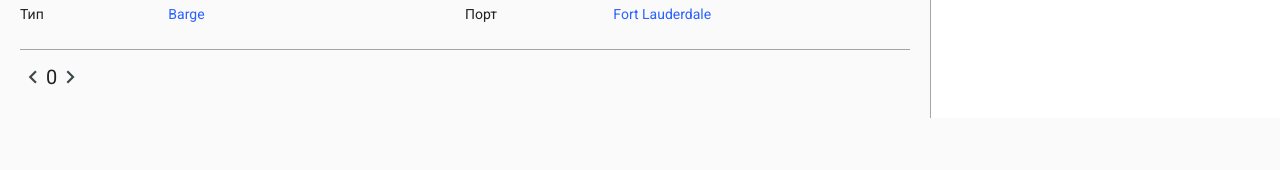
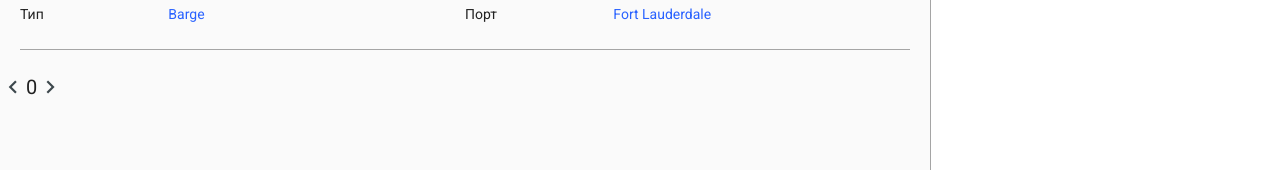
Before and after one commit to vadimnevinskiy/embedika, an Angular app: page / in a window 1280 px wide. Shown: the part 682-852 px from the top of the page. Before the commit the page ends 800 px from the top, so only its background shows below. Built offline with nearby package versions, Linux system fonts and the light colour scheme.

Commit message:
Refactoring grid - moved paginator to bottom block

```diff
--- a/src/app/app.component.html
+++ b/src/app/app.component.html
@@ -13,6 +13,20 @@
 
 
 
+<!--    <div class="paginator-custom">-->
+<!--      <div class="paginator-custom__left"><span class="material-icons" (click)="previousPage($event)">keyboard_arrow_left</span></div>-->
+<!--      <div class="paginator-custom__counter">-->
+<!--        <span class="paginator-custom__text" *ngIf="pageEvent; else Zero">{{pageEvent.pageIndex}}</span>-->
+<!--        <ng-template #Zero>-->
+<!--          <span class="paginator-custom__text">0</span>-->
+<!--        </ng-template>-->
+<!--      </div>-->
+<!--      <div class="paginator-custom__right"><span class="material-icons" (click)="nextPage($event)">keyboard_arrow_right</span></div>-->
+<!--    </div>-->
+
+
+  </div>
+<div class="paginator-block">
   <div class="paginator-custom">
     <div class="paginator-custom__left"><span class="material-icons" (click)="previousPage($event)">keyboard_arrow_left</span></div>
     <div class="paginator-custom__counter">
@@ -23,21 +37,7 @@
     </div>
     <div class="paginator-custom__right"><span class="material-icons" (click)="nextPage($event)">keyboard_arrow_right</span></div>
   </div>
-
-
 </div>
-<!--<div class="paginator-block">-->
-<!--  <div class="paginator-custom">-->
-<!--    <div class="paginator-custom__left"><span class="material-icons" (click)="previousPage($event)">keyboard_arrow_left</span></div>-->
-<!--    <div class="paginator-custom__counter">-->
-<!--      <span class="paginator-custom__text" *ngIf="pageEvent; else Zero">{{pageEvent.pageIndex}}</span>-->
-<!--      <ng-template #Zero>-->
-<!--        <span class="paginator-custom__text">0</span>-->
-<!--      </ng-template>-->
-<!--    </div>-->
-<!--    <div class="paginator-custom__right"><span class="material-icons" (click)="nextPage($event)">keyboard_arrow_right</span></div>-->
-<!--  </div>-->
-<!--</div>-->
 
   <div class="main-sidebar">
     <h2 class="main-sidebar__title">Фильтры</h2>
--- a/src/styles.scss
+++ b/src/styles.scss
@@ -67,7 +67,7 @@ h2{
   height: 100vh;
   display: grid;
   grid-template-columns: 1fr minmax(250px, 350px);
-  grid-auto-rows: minmax(100px, auto);
+  grid-auto-rows: 1fr minmax(100px, auto);
 }
 .grid .main-content{
   padding: 10px 20px 10px 20px;
@@ -76,6 +76,13 @@ h2{
   background: #ffffff;
   border-left: 1px solid #A5A5A5;
   padding: 16px 10px 0px 10px;
+  grid-column: 2/3;
+  grid-row: 1/3;
+}
+.paginator-block{
+  grid-column: 1/2;
+  grid-row: 2/3;
+  //background: red;
 }
 h2.main-sidebar__title{
   margin-bottom: 15px!important;
@@ -155,6 +162,10 @@ h3.main-sidebar__title{
 .paginator-custom .paginator-custom__text{
   font-size: 20px;
   line-height: 20px;
+  -ms-user-select: none;
+  -moz-user-select: none;
+  -khtml-user-select: none;
+  -webkit-user-select: none;
 }
 
 
@@ -167,6 +178,11 @@ h3.main-sidebar__title{
   &:hover{
     color: #2962FF;
   }
+
+  -ms-user-select: none;
+  -moz-user-select: none;
+  -khtml-user-select: none;
+  -webkit-user-select: none;
 }
 
 
```
Lines whose indentation alone changed are shown as unchanged.
